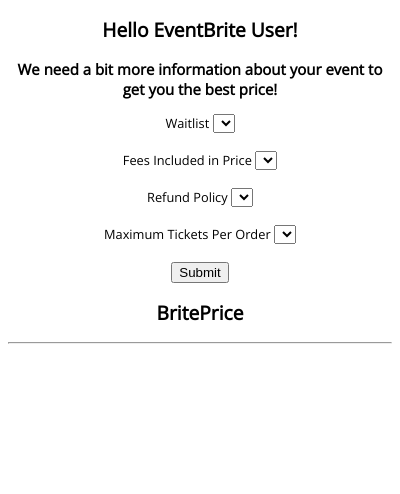
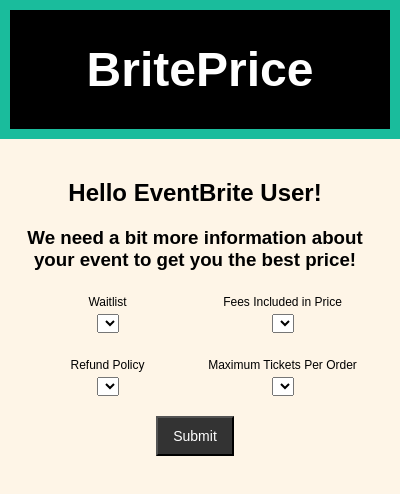
Before and after one commit to peterschnatz/BritePrice, a browser extension: page chromeExtensionRP/popup.html in a window 400 px wide. Drawn offline with nearby package versions, Linux system fonts and the light colour scheme.

Commit message:
Stylized popup and scaled features

```diff
--- a/chromeExtensionRP/popup.html
+++ b/chromeExtensionRP/popup.html
@@ -8,97 +8,70 @@
   <head>
     <title>BritePrice Popup</title>
     <link href="https://fonts.googleapis.com/css?family=Open+Sans:300,400" rel="stylesheet">
-    <style>
-      body {
-        font-family: 'Open Sans', sans-serif;
-        font-size: 80%;
-        text-align:center;
-      }
-      h1{
-        font-weight: 300;
-      }
-      .inputbox{
-        width:400px;
-      }
-      .inputbox span{
-        display:inline-block;
-        width:50px;
-      }
-      .inputbox input{
-        display:inline-block;
-        width:280px;
-      }
-      .inputbox button{
-        display:inline-block;
-        width:50px;
-      }
-    </style>
-
-    <!--
-      - JavaScript and HTML must be in separate files: see our Content Security
-      - Policy documentation[1] for details and explanation.
-      -
-      - [1]: https://developer.chrome.com/extensions/contentSecurityPolicy
-     -->
-
+    <link rel="stylesheet" type="text/css" href="./style.css">
   </head>
 
   <body>
+    <header id="main_header">
+      <div class="header_container">
+        <h1>BritePrice</h1>
+      </div>
+    </header>
 
-
-
-  <h2>Hello EventBrite User!</h2>
+    <div class="ticket_suggest">
+      <h2 class="title_container">Hello EventBrite User!</h2>
       <h3>
       We need a bit more information about your
       event to get you the best price!
       </h3>
+
         <div>
-      <form id='tickets' method="POST">
-        <div class="price_container">
+          <form id='tickets' method="POST" class="my-form">
+            <div class="form-group">
 
-          <div class="form-item">
+              <div class="form-item1">
                 <label for="waitlist">Waitlist</label>
                   <select name="waitl" id="waitlist" required></select>
               </div>
-          <br>
+              <!-- <br> -->
 
-          <div class="form-item">
+              <div class="form-item1">
                 <label for="fees">Fees Included in Price</label>
                   <select name="decision" id="fees" required></select>
               </div>
-          <br>
+              <!-- <br> -->
 
-          <div class="form-item">
+              <div class="form-item2">
                 <label for="refunds">Refund Policy</label>
                   <select name="ref" id="refunds" required></select>
               </div>
-          <br>
+              <!-- <br> -->
 
-          <div class="form-item">
+              <div class="form-item2">
                 <label for="maxtix">Maximum Tickets Per Order</label>
                   <select name="tixnum" id="maxtix" required></select>
               </div>
-          <br>
+              <!-- <br> -->
 
+              <div class="clr"></div>
             </div>
-      <input type="submit" value="Submit"><br>
+          <button type="submit" value="Submit" class="button" id="submit_button">Submit</button>
         </form>
       </div>
 
+      <div class="spacer"></div>
 
-
-  <h2>BritePrice</h2>
+      <div class="results">
         <h3 id="suggest"></h3>
         <h2 id="title"></h2>
         <span class="message"></span>
-  <hr>
-  <h1 id="price"></h1>
-
-  <div id="price" class="inputbox">
+        <h1 id="price" class="suggested"></h1>
+      </div>
 
       <script src="jquery-3.4.1.min.js"></script>
       <script src="popup.js"></script>
 
       </div>
+    </div>
   </body>
 </html>
--- a/chromeExtensionRP/style.css
+++ b/chromeExtensionRP/style.css
@@ -1,32 +1,56 @@
 body {
-  margin: 0px 0px 0px 0px !important;
+  margin: 0px 20px 0px 0px;
+  background-color: #FEF5E7;
+  text-align: center;
+  font-family: Arial, Hevetica, sans-serif;
 }
 
-.bp-image {
-  /* Use "linear-gradient" to add a darken background effect to the image (photographer.jpg). This will make the text easier to read */
-  background-image: url("/images/banner2.png");
-
-  /* Set a specific height */
-  height: 100%;
-
-  /* Position and center the image to scale nicely on all scrns */
-  background-position: center;
-  background-repeat: no-repeat;
-  background-size: cover;
-  position: relative;
+.clr{
+  clear:both;
 }
 
-.price_container {
-  /*display: none;*/
-  /*display: block;*/
-  /*left: 0;*/
-  /*position: absolute;*/
-  /*top: 34px;*/
-  /*width: 210px; */
+#main_header{
+  background-color:#000000;
+  color:#ffffff;
+  border:10px #1ABC9C solid;
+  padding-top: 0px;
+  padding-bottom: 0px;
+  width:100%;
+  margin-top: 0px;
+  font-size: 24px;
+}
+
+.ticket_suggest {
   height: 50px;
-  width: 500px;
-  /*box-shadow: 0 3px 10px hsl(0, 0%, 30%);*/
-  font-family: 'Open Sans', sans-serif;
-  /*font-family: Georgia, Helvetica, Arial, sans-serif;*/
-  /*box-sizing: border-box;*/
+  width: 350px;
+  padding:20px;
 }
+
+.my-form label{
+  display:block;
+  font-size: 12px;
+  padding: 5px;
+}
+
+.button{
+  background-color:#333333;
+  color:#ffffff;
+  padding: 10px 15px;
+  font-size:14px;
+}
+
+.form-item1{
+  float:left;
+  width:50%;
+  padding-bottom:20px;
+}
+
+.form-item2{
+  float:left;
+  width:50%;
+  padding-bottom:20px;
+}
+
+.spacer{
+  height:20px;
+}
```
Also changed, not shown: chromeExtensionRP/background.js (+9 -42 lines), chromeExtensionRP/content.js (+13 -3 lines), chromeExtensionRP/flask/app/columns.txt, chromeExtensionRP/images/BritePriceBannerBlack.png (added), chromeExtensionRP/manifest.json, 4 other files. Lines whose indentation alone changed are shown as unchanged.
